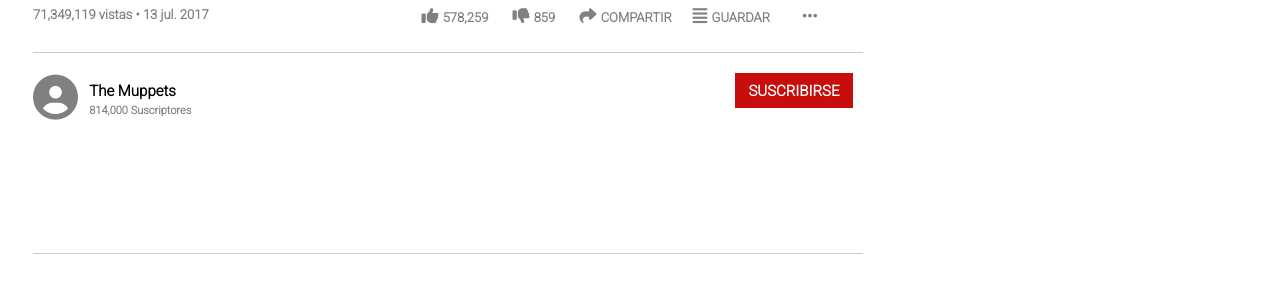
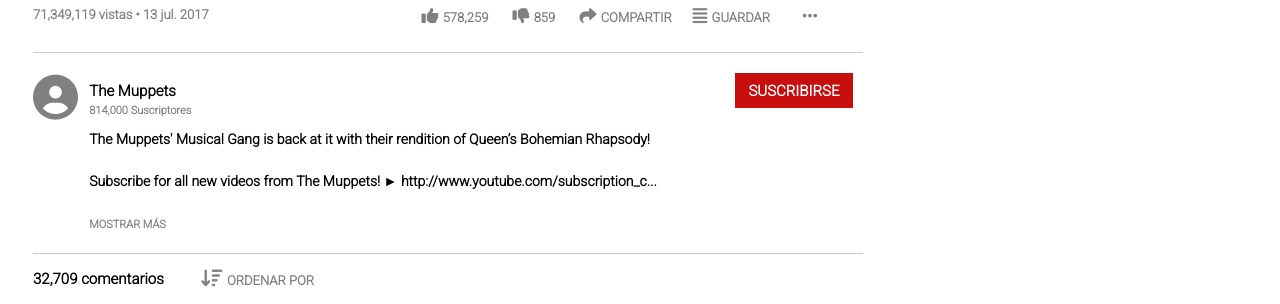
Before and after one commit to Ana-Becerril/youtube-home-page, a plain HTML site: page index.html in a window 1280 px wide. Shown: the part 579-883 px from the top of the page. Before the commit the page ends 833 px from the top, so only its background shows below. Drawn offline with Linux system fonts and the light colour scheme.

Commit message:
added the comments' box

```diff
--- a/index.html
+++ b/index.html
@@ -124,7 +124,24 @@
                         <a href="#">SUSCRIBIRSE</a>
                     </div>
                 </div>
+                <div class="description-box">
+                    <a href="#">The Muppets' Musical Gang is back at it with their rendition of Queen’s Bohemian
+                        Rhapsody! <br>
+                       Subscribe for all new videos from The Muppets! ► http://www.youtube.com/subscription_c... <br>
+                        <span style="font-size: 11px; color: gray;">MOSTRAR MÁS
+                        </span>
+                    </a>
+                </div>
             </div>
+        </div>
+        <div class="top-comments">
+            <a href="#">32,709 comentarios</a>
+            <span style="font-size: 19px; color:gray;">
+                <i class="fas fa-sort-amount-down"></i>
+                <span style="font-size: 13px; color: gray;font-family:'Roboto', sans serif;font-weight:bold;"> ORDENAR POR
+                </span>
+                </i>
+            </span>
         </div>
     </div>
     <div class="box-two">
--- a/styles/styles.css
+++ b/styles/styles.css
@@ -224,6 +224,38 @@
     color: white;
 }
 
+.description-box{
+    width: 680px;
+    height: 118px;
+    display:inline-flex;
+    justify-content: center;
+    align-items: center;
+}
+
+.description-box a{
+    text-decoration: none;
+    color: black;
+    font-family:'Roboto', sans serif;
+    font-size: 14px;
+    font-weight:bold;
+    line-height: 3em;
+}
+
+.top-comments{
+    width: 830px;
+    height: 50px;
+    display:inline-flex;
+    align-items: center;
+}
+
+.top-comments a{
+    text-decoration: none;
+    color: black;
+    font-family:'Roboto', sans serif;
+    font-size: 15px;
+    font-weight:bold;
+    margin-right: 37px;
+}
 
 .box-two{
     width: 32%;
```
